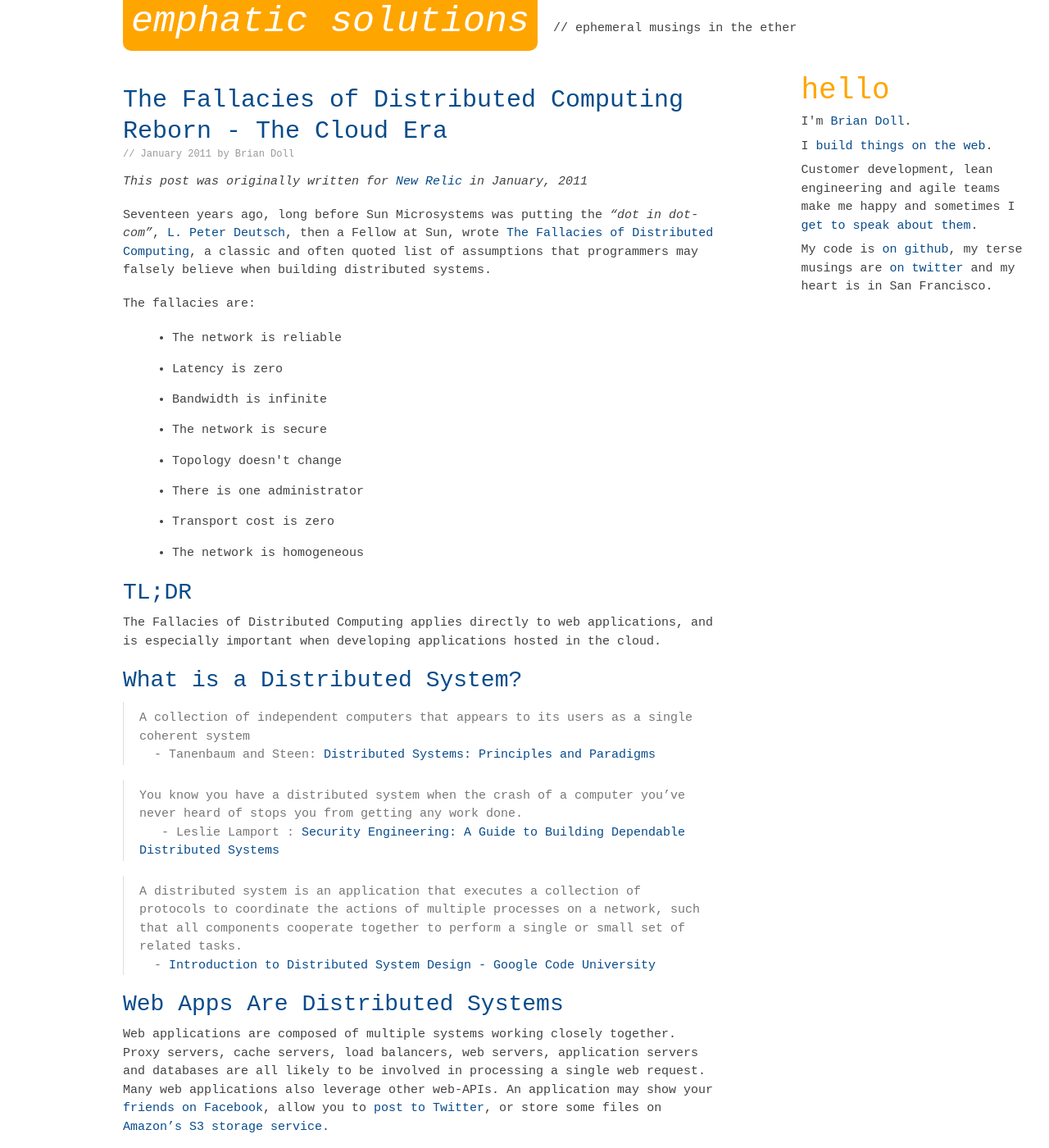
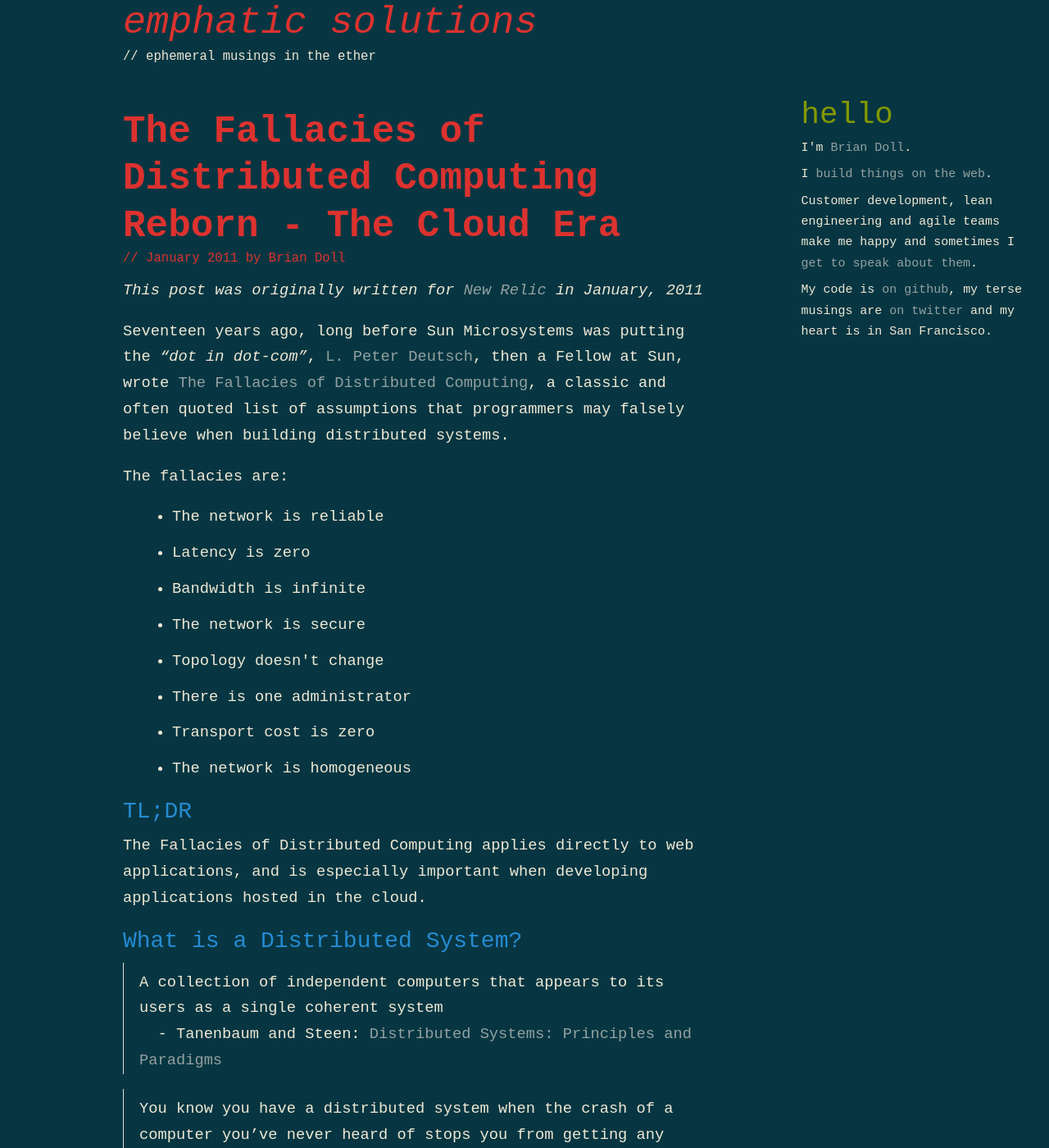
Before and after one commit to briandoll/briandoll.github.com, a Jekyll site: the page built from _posts/2011-01-06-the-fallacies-of-distributed-computing-in-the-cloud-era.md, in a window 1280 px wide and 1400 px high. Shown: the whole window at 82% size. Built offline with Jekyll 4.4.1, drawn with Linux system fonts in a browser that asks for light colours; nearby versions of some CDN libraries; some web fonts are replaced; comment, search, counter and statistics services are not loaded; some of the changed text lies outside the part shown.

Commit message:
solarized color scheme; ditch comments; ditch twitter mentions

```diff
--- a/_layouts/default.html
+++ b/_layouts/default.html
@@ -9,19 +8,16 @@
   <link rel="stylesheet" href="/css/foundation.css" type="text/css"/>
   <link href='http://fonts.googleapis.com/css?family=Droid+Serif:400,700,400italic' rel='stylesheet' type='text/css'>
   <link rel="stylesheet" href="/css/syntax.css" type="text/css"/>
-  <link rel="stylesheet" href="/css/boastful.css" type="text/css" media="screen" title="boastful css" charset="utf-8">
   <link rel="stylesheet" href="/css/app.css" type="text/css"/>
   <meta name='viewport' content='width=device-width, initial-scale=1.0, user-scalable=yes' />
   <script type="text/javascript" src="http://ajax.googleapis.com/ajax/libs/jquery/1.4.1/jquery.min.js"></script>
-  <script type="text/javascript" src="/js/jquery.boastful.js"></script>
-  <script>$(document).ready(function() { $('#boastful').boastful(); });</script>
 </head>
 <body>
   <div class="container">
 
     <div class="row">
       <div class="twelve columns">
-        <a href="/" class="title"><em>emphatic solutions</em></a> <span class="subtitle">// ephemeral musings in the ether</spa>
+        <a href="/" class="title"><em>emphatic solutions</em></a><br/><span class="subtitle">// ephemeral musings in the ether</span>
       </div>
     </div>
 
--- a/_layouts/post.html
+++ b/_layouts/post.html
@@ -7,27 +7,3 @@ layout: default
 <div class="post-date">// {{ page.date | date(page.date,'%B %Y') }} by Brian Doll</div>
 
 {{ content }}
-
-<hr>
-
-<h3>Thoughts from Twitter</h3>
-<div id="boastful"></div>
-
-<div id="comments">
-	<script>
-	var idcomments_acct = '5099f293aaf2bee997706f02d7d62a3f';
-	var idcomments_post_id;
-	var idcomments_post_url;
-	</script>
-	<span id="IDCommentsPostTitle" style="display:none"></span>
-	<script type='text/javascript' src='http://www.intensedebate.com/js/genericCommentWrapperV2.js'></script>
-</div>
-
-<div id="related">
-  <h3>Related Posts</h3>
-  <table border="0">
-    {% for post in site.related_posts limit:3 %}
-      <tr><td align="right">{{ post.date | date(post.date,'%B %Y') }}</span></td><td> &raquo; <a href="{{ post.url }}">{{ post.title }}</a></td></tr>
-    {% endfor %}
-  </table>
-</div>
--- a/css/app.css
+++ b/css/app.css
@@ -1,40 +1,33 @@
-html { background-color: #F2F2F2; }
-p, div, li, td {font-size: 15px; font-size: 1.5rem;}
-.container {
+body { background: #073642; }
+.container, p, li {
   font-family: "Droid Serif", "Liberation Mono", "Lucidia Grande", Serif !important;
-  font-weight: 500 !important;
-  font-size: 1.3em !important;
-  line-height: 1.5em !important;
-  color: #424242 !important;
+  font-size: 1.2em !important;
+  line-height: 1.7em !important;
+  color: #eee8d5 !important;
 }
-p { line-height: 1.5em !important; }
-h1, h2, h3, a, a:visited, a:hover { color: #084B8A; font-weight: 500 !important; text-align: left;}
-h1 { font-size: 2em;}
-code { color: #333; }
+h2, h3, h4, h5, h6 { color: #268bd2 !important; font-weight: 500 !important;}
+h1, h1 > a, h1 > a:hover, h1 > a:visited { color: #dc322f; }
+a { color: #93a1a1; }
+code { color: #FFF; font-family: "Courier", Serif; }
 li { list-style: disc outside; margin-left: 30px; }
 table { margin-left: 20px; }
+blockquote, blockquote > p { color: #eee8d5; }
+.highlight { background: #EEE8D5; padding: 5px; }
 .header { background-color: #666; }
-.title { background-color: orange; padding:10px; color:#FFF; font-size: 3em; line-height:1.2em; text-align: left !important;
-  -webkit-border-bottom-right-radius: 10px;
-  -webkit-border-bottom-left-radius: 10px;
-  -moz-border-radius-bottomright: 10px;
-  -moz-border-radius-bottomleft: 10px;
-  border-bottom-right-radius: 10px;
-  border-bottom-left-radius: 10px;
-}
-.subtitle { padding:10px; line-height:1.2em; margin-top:-5px; white-space: nowrap;}
-.sidebar {margin-top:50px; text-align: left; font-size: 0.8em; line-height:1.2em;  position: fixed; right: 25px; width: 21.68%;}
-.sidebar p {margin-bottom:7px;}
-.hello { font-size: 3em; margin-bottom: 20px; color: orange; }
-.content { padding-top:50px;}
-.footer {font-size: 0.8em;}
-.posts li { list-style: none; font-size: 1.2em; margin-left: 0px;}
-.index-date { font-size: 0.7em; color: #999; white-space: nowrap;}
-.post-date { font-size: 0.8em; color: #999; margin-top: -15px; padding-bottom: 10px;}
+.title { color:#dc322f !important; font-size: 3em; line-height:1.2em; }
+.subtitle { line-height:1.2em; white-space: nowrap; }
+.sidebar { margin-top:50px; text-align: left; font-size: 0.8em; line-height:1.2em;  position: fixed; right: 25px; width: 21.68%; }
+.sidebar p { margin-bottom:7px; }
+.hello { font-size: 3em; margin-bottom: 20px; color: #859900; }
+.content { padding-top:50px; }
+.footer {font-size: 0.8em; padding-top: 20px; padding-bottom: 20px; }
+.posts li { list-style: none; font-size: 1.2em; margin-left: 0px; }
+ul.posts a { color: #268bd2; }
+.index-date { font-size: 0.7em; color: #eee8d5; white-space: nowrap; }
+.post-date { font-size: 1em; color: #dc322f; margin-top: -15px; padding-bottom: 10px; }
 
 @media only screen and (max-width: 480px), only screen and (max-device-width: 480px) {
   #sidebar {display:none;}
-  .subtitle {display:none;}
   .title {  font-size: 1.5em; line-height:1.2em;  }
   h1 { font-size: 1.5em;}
   h2 { font-size: 1.3em;}
@@ -44,7 +37,6 @@ table { margin-left: 20px; }
 @media screen and (max-width: 650px) {
 	html {-webkit-text-size-adjust: none;}
   #sidebar {display:none;}
-  .subtitle {display:none;}
   .title {  font-size: 1.5em; line-height:1.2em;  }
   h1 { font-size: 1.5em;}
   h2 { font-size: 1.3em;}
```
Also changed, not shown: other parts of _layouts/default.html (+2 -3 lines).
